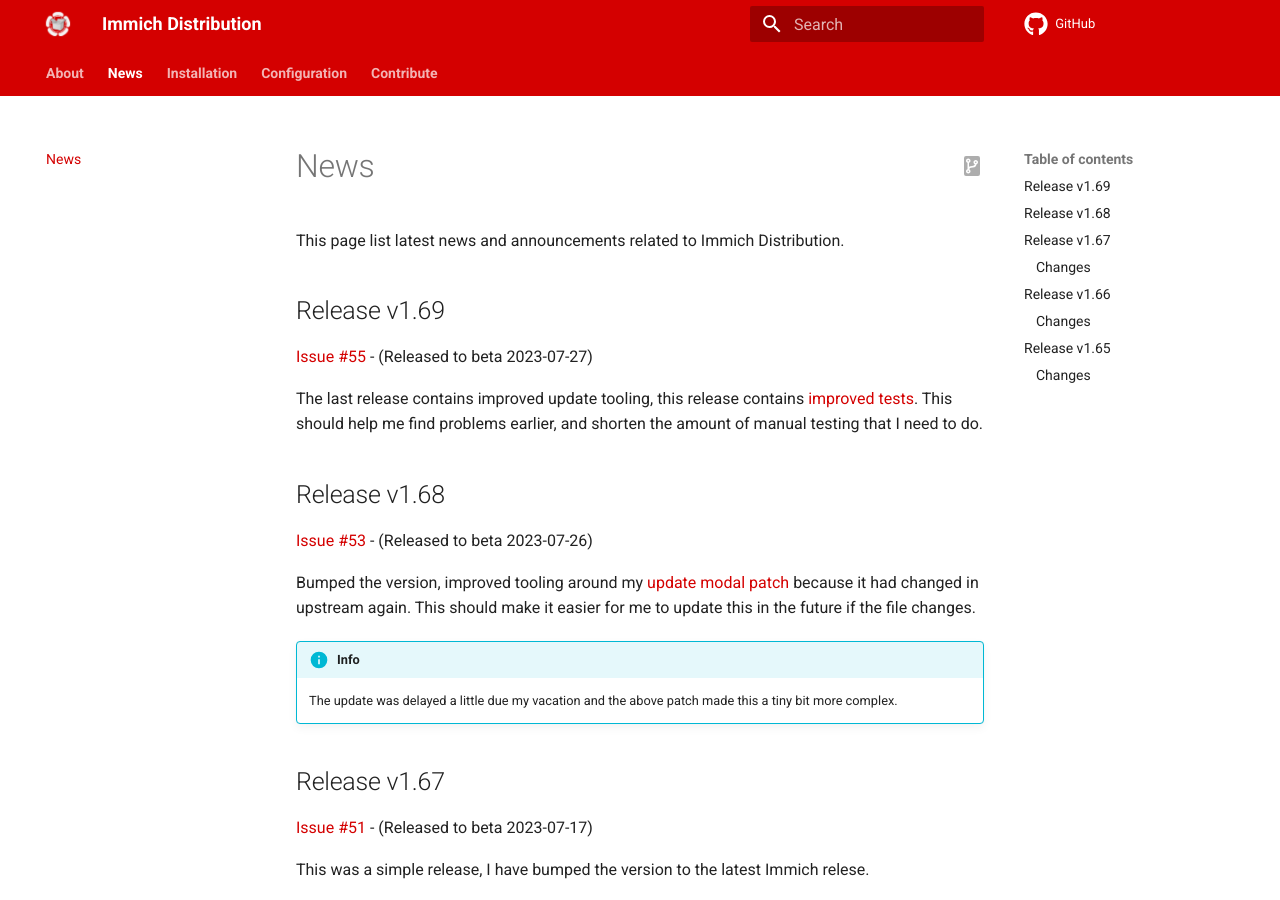
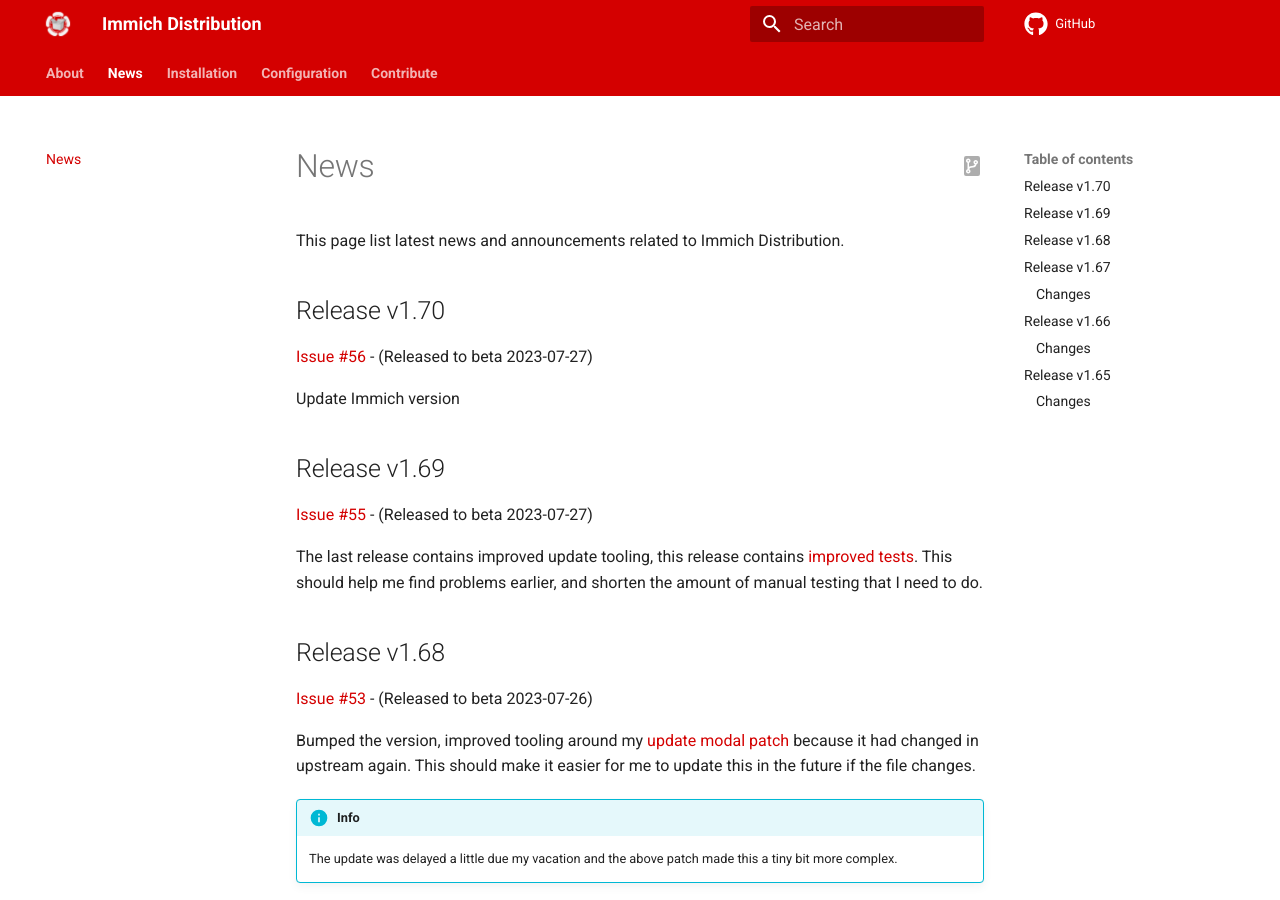
Before and after one commit to nsg/immich-distribution, an MkDocs documentation site: the page built from docs/docs/news/index.md, in a window 1280 px wide and 900 px high. Built offline with MkDocs 1.6.1 and Material for MkDocs 9.7.7, drawn with Linux system fonts in a browser that asks for light colours; emoji names are drawn with the system emoji font; comment, search, counter and statistics services are not loaded.

Commit message:
Bump version

```diff
--- a/docs/docs/news/index.md
+++ b/docs/docs/news/index.md
@@ -1,6 +1,12 @@
 # News
 
 This page list latest news and announcements related to Immich Distribution.
+
+## Release v1.70
+
+[Issue #56](https://github.com/nsg/immich-distribution/issues/56) - (Released to beta 2023-07-27)
+
+Update Immich version
 
 ## Release v1.69
 
```
Also changed, not shown: 4 other files.
